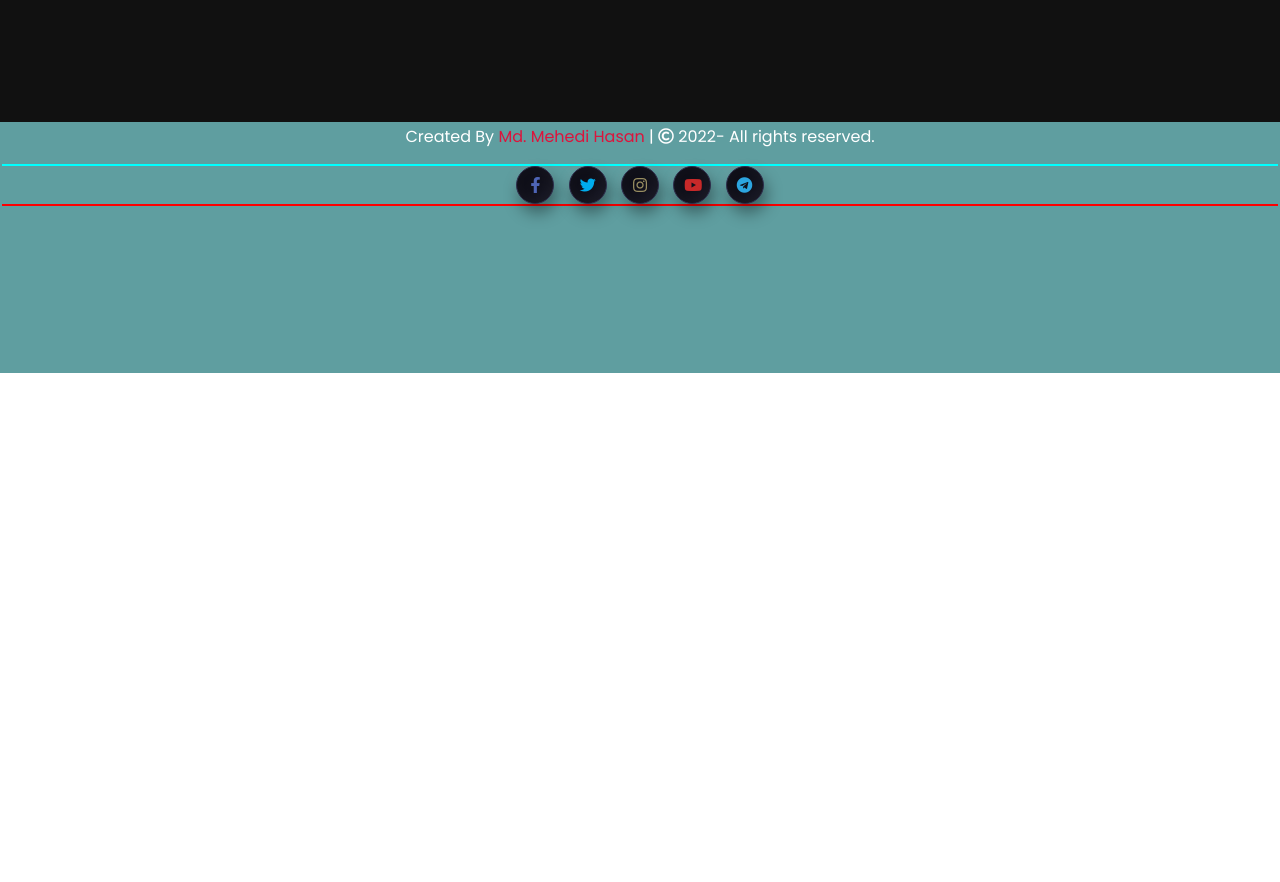
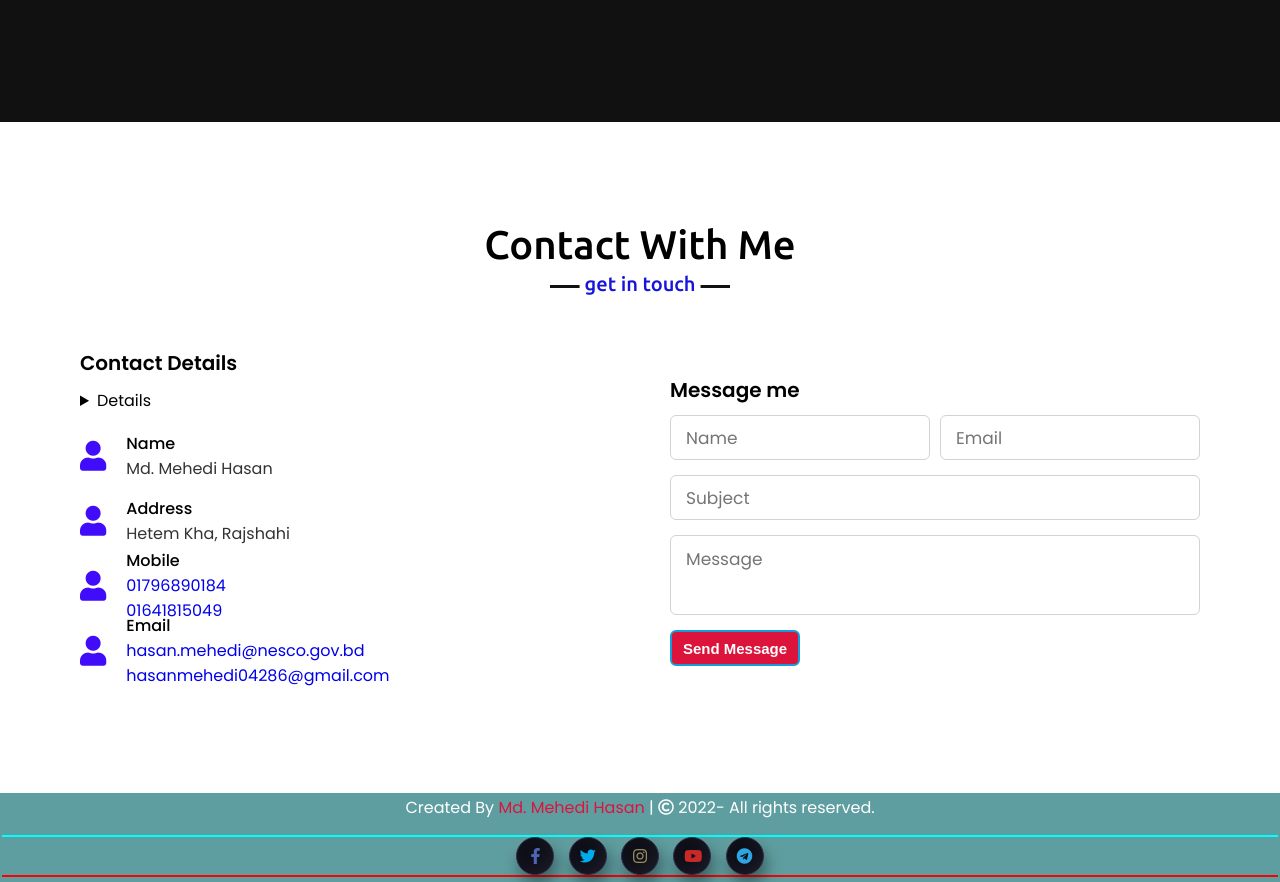
Before and after one commit to tipsman360/dynamic-portfolio, a plain HTML site: page course.html in a window 1280 px wide. Shown: the part 620-1502 px from the top of the page. Before the commit the page ends 993 px from the top, so only its background shows below. Drawn offline with nearby package versions, Linux system fonts and the light colour scheme; grey boxes are pictures that could not be loaded.

Commit message:
ok okok ok

```diff
--- a/course.html
+++ b/course.html
@@ -89,7 +89,76 @@
 </section>
 
 
+<!-- contact section start -->
+<section class="contact" id="contact">
+    <div class="max-width">
+        <h2 class="title">Contact With Me</h2>
+        <div class="contact-content">
+            <div class="column left">
+                <div class="text">Contact Details</div>
+                <p><details> You Can Contact With Me Through This Details</details></p>
+                <div class="icons">
+                    <div class="row">
+                        <i class="fas fa-user"></i>
+                        <div class="info">
+                            <div class="head">Name</div>
+                            <div class="sub-title">Md. Mehedi Hasan</div>
+                        </div>
+                    </div>
+                    <div class="row">
+                        <i class="fas fa-user"></i>
+                        <div class="info">
+                            <div class="head">Address</div>
+                            <div class="sub-title">Hetem Kha, Rajshahi</div>
+                        </div>
+                    </div>
 
+                    <div class="row">
+                        <i class="fas fa-user"></i>
+                        <div class="info">
+                            <div class="head">Mobile</div>
+                            <div class="sub-title"><a href="tel:01796890184" rel="nofollow">01796890184</a> <br><a href="tel:01641815049" rel="nofollow">01641815049</a></div>
+                        </div>
+                    </div>
+                    <div class="row">
+                        <i class="fas fa-user"></i>
+                        <div class="info">
+                            <div class="head">Email</div>
+
+                            <div class="sub-title"><a href="mailto:hasan.mehedi@nesco.gov.bd" rel="nofollow">hasan.mehedi@nesco.gov.bd</a><br><a href="mailto:hasanmehedi04286@Gmail.com" rel="nofollow">hasanmehedi04286@gmail.com</a></div>
+                        </div>
+                    </div>
+
+                </div>
+            </div>
+            <div class="column right">
+                <div class="text">Message me</div>
+                <form action="javascript:sendmail()" method="post">
+                    <div class="field">
+                        <div class="field name">
+                            <input type="text" class="form-control" name="Name" id="Name" placeholder="Name" required>
+                        </div>
+                        <div class="field email">
+                            <input type="email" class="form-control" name="Sender" id="Sender" placeholder="Email" required>
+                        </div>
+                    </div>
+                    <div class="field">
+                       <input type="text" class="form-control" name="Subject" id="Subject" placeholder="Subject"
+                        required="">
+                    </div>
+                    <div class="field textarea">
+                        <textarea name="Message" class="form-control" id="Message" placeholder="Message"
+                        required=""></textarea>
+                    </div>
+                    <div class="button-area">
+                        <button type="submit" class="btn btn-contact" onclick="sendmail();"  value="Send Message">Send Message</button>
+                    </div>
+                     <!-- <input type="button" class="btn btn-contact" onclick="sendmail();"  value="Send Message"> -->
+                </form>
+            </div>
+        </div>
+    </div>
+</section>
 
       <!-- footer section start -->
       <footer>
--- a/style.css
+++ b/style.css
@@ -781,12 +781,6 @@ a.socials-item:hover {
     }
 
   }
-  .course{
-      background-color: aqua;
-      padding: 5px;
-      margin: 5px;
-      align-items: center;
-  }
 @media (max-width: 991px) {
     .max-width{
         padding: 0 50px;
```
Also changed, not shown: index.html (+0 -4 lines).
